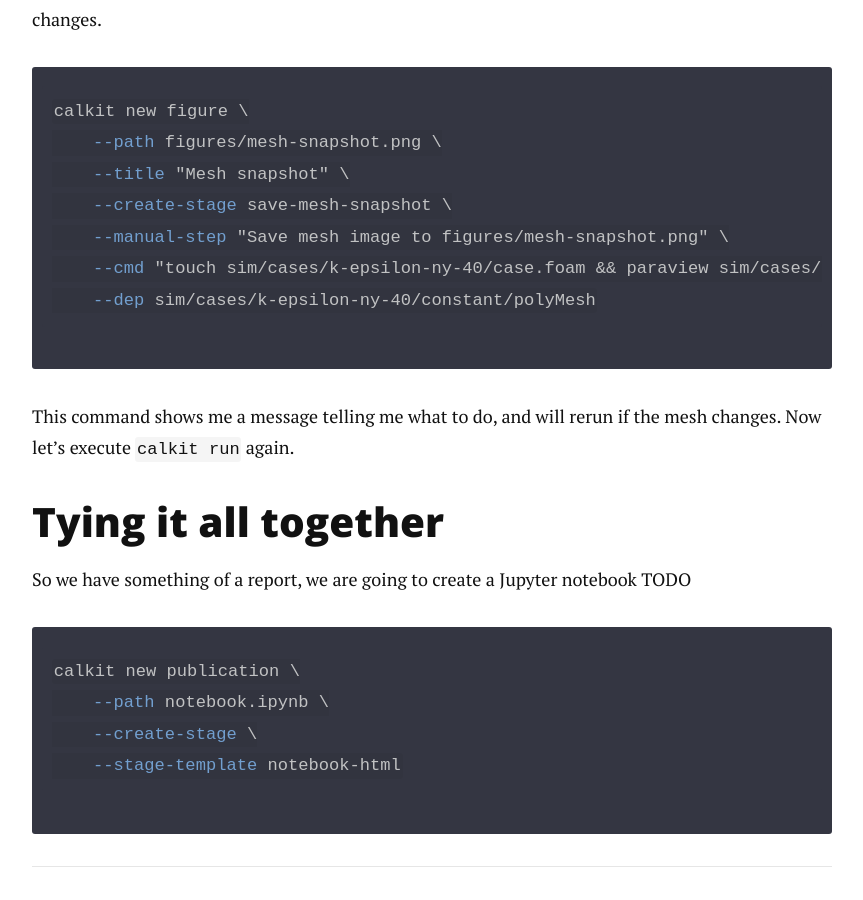
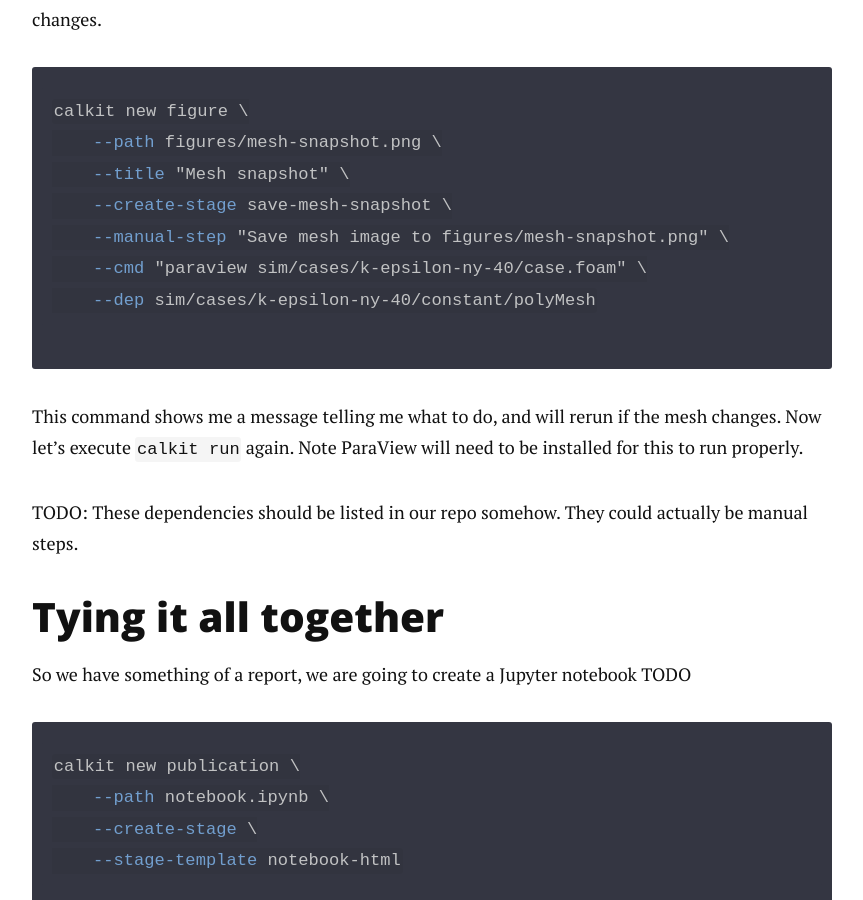
Before and after one commit to petebachant/petebachant.github.io, a Jekyll site: the page built from _posts/2024-10-15-reproducible-openfoam.markdown, in a window 1280 px wide and 900 px high, scrolled down 6863 px. Shown: the whole window, without its empty margins (208-1071 px from the left). Built offline with Jekyll 4.4.1, drawn with Linux system fonts in a browser that asks for light colours; nearby versions of some CDN libraries; comment, search, counter and statistics services are not loaded.

Commit message:
Simplify OpenFOAM repro post

````diff
--- a/_posts/2024-10-15-reproducible-openfoam.markdown
+++ b/_posts/2024-10-15-reproducible-openfoam.markdown
@@ -251,13 +251,17 @@
     --title "Mesh snapshot" \
     --create-stage save-mesh-snapshot \
     --manual-step "Save mesh image to figures/mesh-snapshot.png" \
-    --cmd "touch sim/cases/k-epsilon-ny-40/case.foam && paraview sim/cases/k-epsilon-ny-40/case.foam"
+    --cmd "paraview sim/cases/k-epsilon-ny-40/case.foam" \
     --dep sim/cases/k-epsilon-ny-40/constant/polyMesh
 ```
 
 This command shows me a message telling me what to do, and will rerun
 if the mesh changes.
 Now let's execute `calkit run` again.
+Note ParaView will need to be installed for this to run properly.
+
+TODO: These dependencies should be listed in our repo somehow.
+They could actually be manual steps.
 
 ## Tying it all together
 
````
